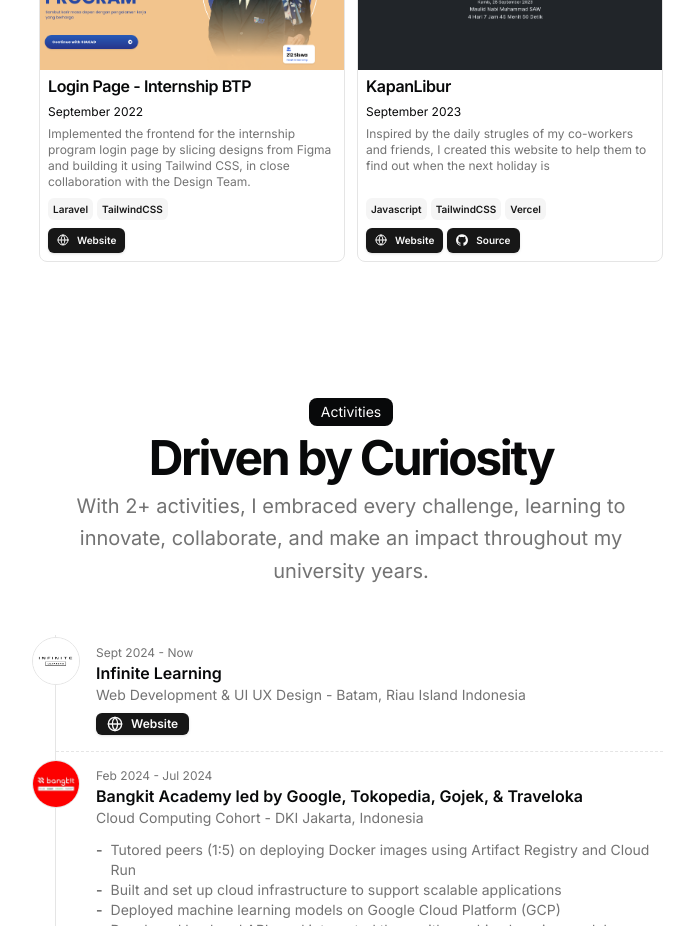
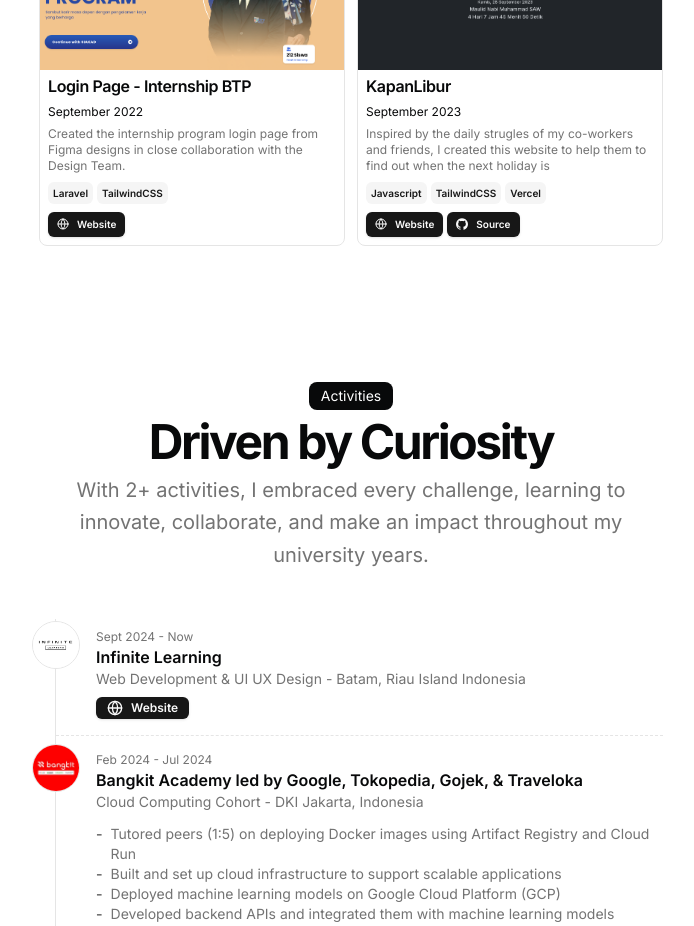
Before and after one commit to chrystalio/portfolio-ui, a Next.js app: page / in a window 1280 px wide. Shown: the part 1600-2526 px from the top of the page, without its empty margins (289-983 px from the left). Built offline with nearby package versions, Linux system fonts and the light colour scheme.

Commit message:
Update description for project

```diff
--- a/src/data/resume.tsx
+++ b/src/data/resume.tsx
@@ -123,7 +123,7 @@
       dates: "September 2022",
       active: true,
       description:
-        "Implemented the frontend for the internship program login page by slicing designs from Figma and building it using Tailwind CSS, in close collaboration with the Design Team.",
+        "Created the internship program login page from Figma designs in close collaboration with the Design Team.",
       technologies: [
         "Laravel",
         "TailwindCSS",
```
